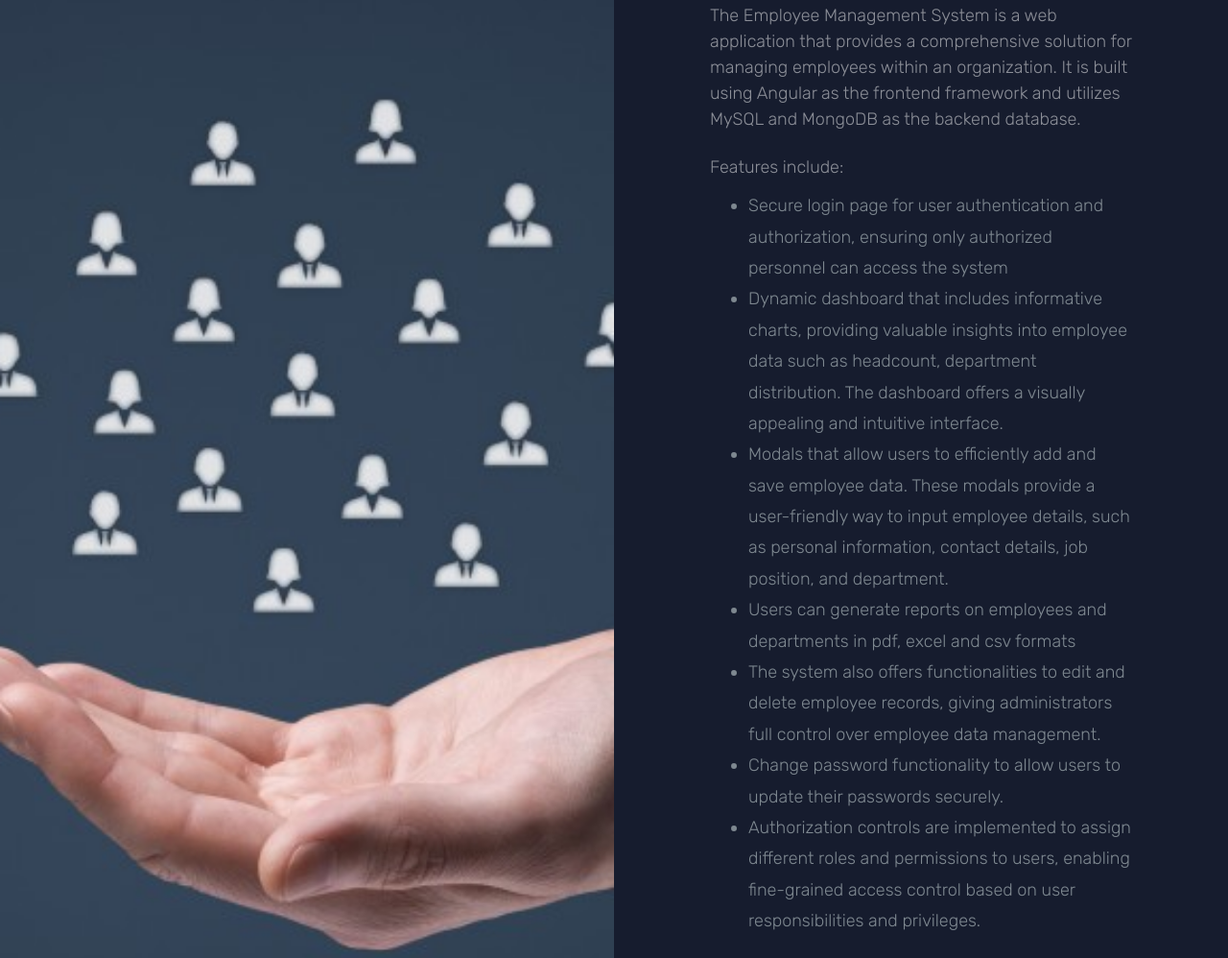
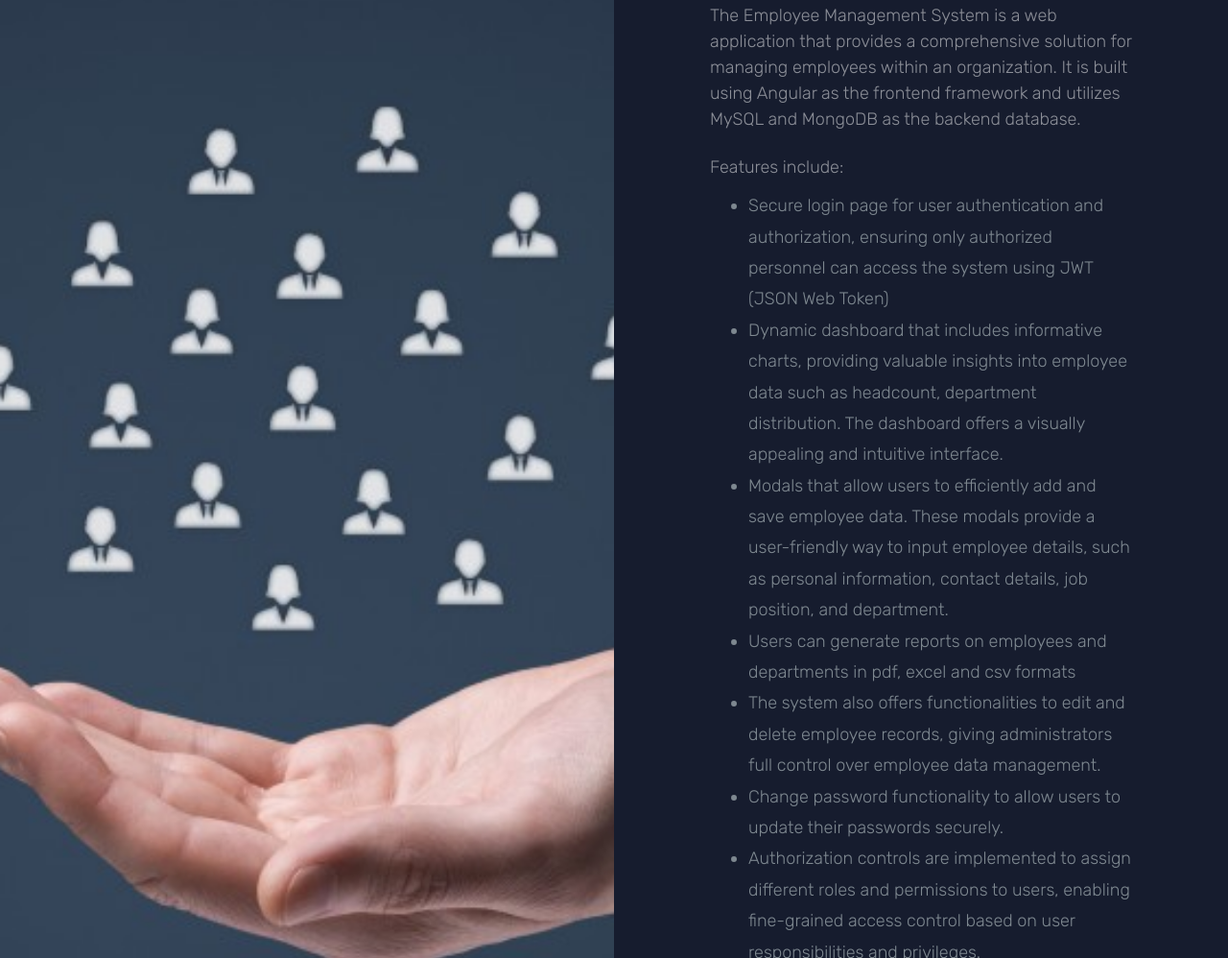
Before and after one commit to joedemartinez/myPortfolio.github.io, a website: page index.html in a window 1280 px wide. Shown: the part 1187-2185 px from the top of the page at 96% size. Drawn offline with Linux system fonts and the light colour scheme; files whose address does not match are found by name.

Commit message:
update index

```diff
--- a/index.html
+++ b/index.html
@@ -89,7 +89,7 @@
         <p>The Employee Management System is a web application that provides a comprehensive solution for managing employees within an organization. It is built using Angular as the frontend framework and utilizes MySQL and MongoDB as the backend database.</p>
         <p class="mb10">Features include:</p>
         <ul>
-          <li>Secure login page for user authentication and authorization, ensuring only authorized personnel can access the system</li>
+          <li>Secure login page for user authentication and authorization, ensuring only authorized personnel can access the system using JWT (JSON Web Token)</li>
           <li>Dynamic dashboard that includes informative charts, providing valuable insights into employee data such as headcount, department distribution. The dashboard offers a visually appealing and intuitive interface.</li>
           <li>Modals that allow users to efficiently add and save employee data. These modals provide a user-friendly way to input employee details, such as personal information, contact details, job position, and department.</li>
           <li>Users can generate reports on employees and departments in pdf, excel and csv formats</li>
```
